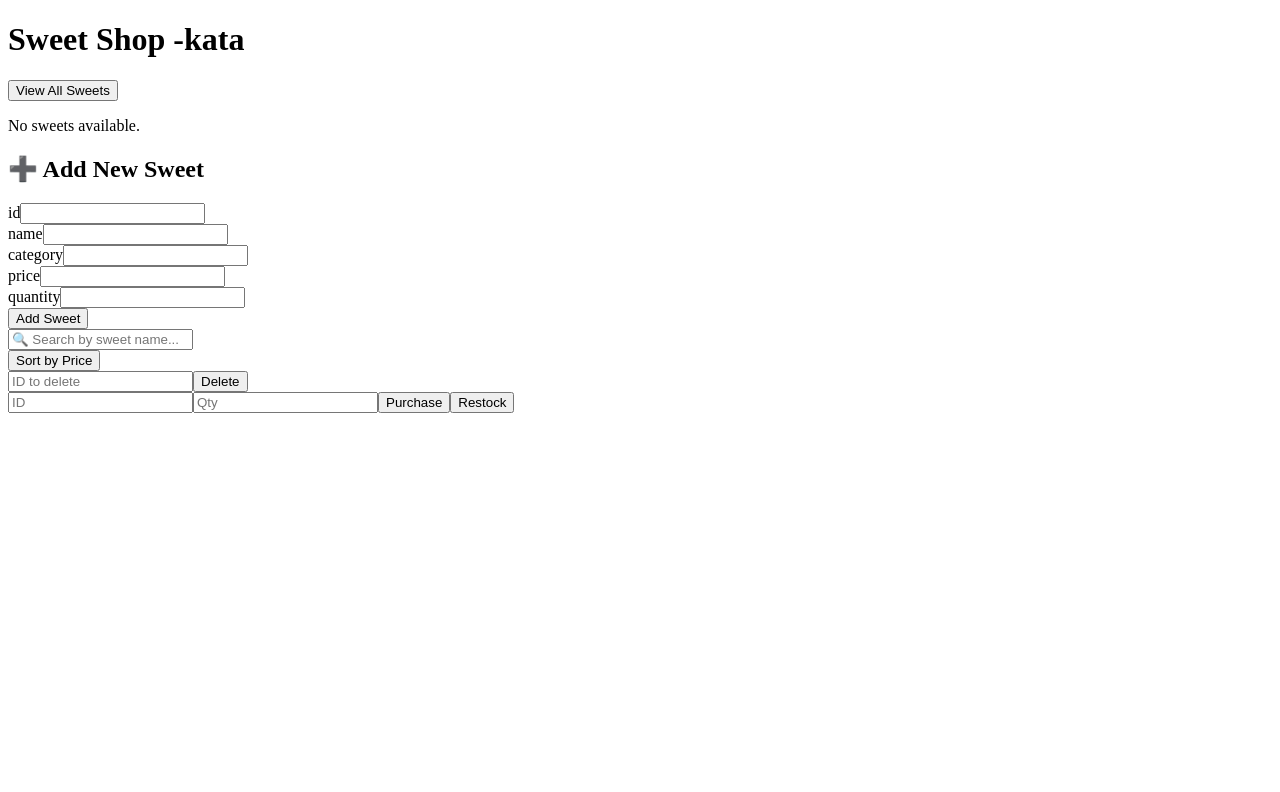
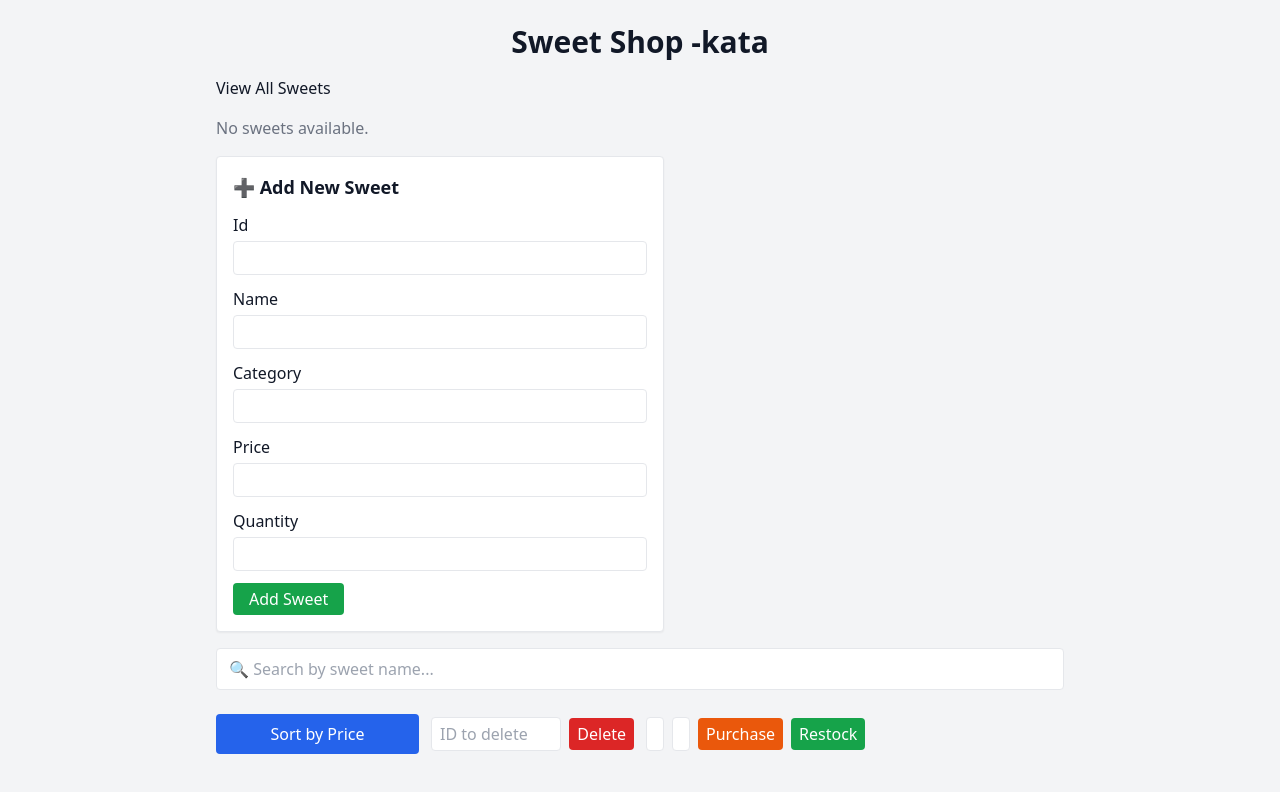
Before and after one commit to Vishaldave45/Sweet-shop, a React (Create React App) app in the folder sweet-shop-kata/: page / in a window 1280 px wide. Shown: the top 792 px of the page. Built offline with nearby package versions, Linux system fonts and the light colour scheme.

Commit message:
Fix Tailwind CSS v4 setup with @tailwindcss/postcss plugin

```diff
--- a/sweet-shop-kata/package.json
+++ b/sweet-shop-kata/package.json
@@ -3,6 +3,7 @@
   "version": "0.1.0",
   "private": true,
   "dependencies": {
+    "@tailwindcss/cli": "^4.1.11",
     "@testing-library/dom": "^10.4.0",
     "@testing-library/jest-dom": "^6.6.3",
     "@testing-library/react": "^16.3.0",
@@ -37,8 +38,9 @@
     ]
   },
   "devDependencies": {
+    "@tailwindcss/postcss": "^4.1.11",
     "autoprefixer": "^10.4.21",
     "postcss": "^8.5.6",
-    "tailwindcss": "^4.1.11"
+    "tailwindcss": "^3.4.17"
   }
 }
--- a/sweet-shop-kata/postcss.config.js
+++ b/sweet-shop-kata/postcss.config.js
@@ -1,7 +1,6 @@
-// Create a new file in root: postcss.config.js
 module.exports = {
   plugins: {
-    tailwindcss: {},
+    '@tailwindcss/postcss': {},
     autoprefixer: {},
   },
 };
--- a/sweet-shop-kata/src/index.css
+++ b/sweet-shop-kata/src/index.css
@@ -1,6 +1,7 @@
 @tailwind base;
 @tailwind components;
 @tailwind utilities;
+
 
 /* Optional default styling */
 body {
--- a/sweet-shop-kata/tailwind.config.js
+++ b/sweet-shop-kata/tailwind.config.js
@@ -1,6 +1,7 @@
-// Create a new file in root: tailwind.config.js
 module.exports = {
-  content: ["./src/**/*.{js,jsx,ts,tsx}"],
+  content: [
+    "./src/**/*.{js,jsx,ts,tsx}",
+  ],
   theme: {
     extend: {},
   },
```
Also changed, not shown: 1 other file (tests, documents, lock files or other folders).
